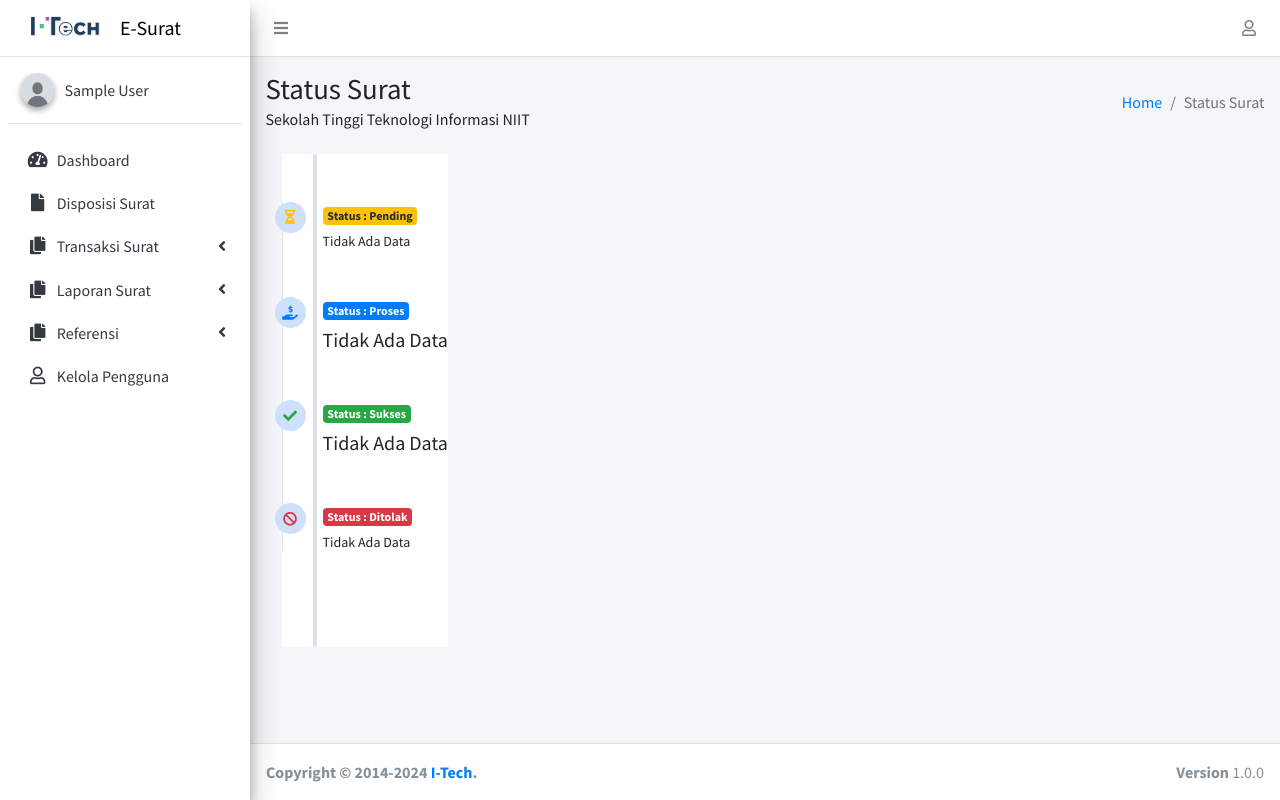
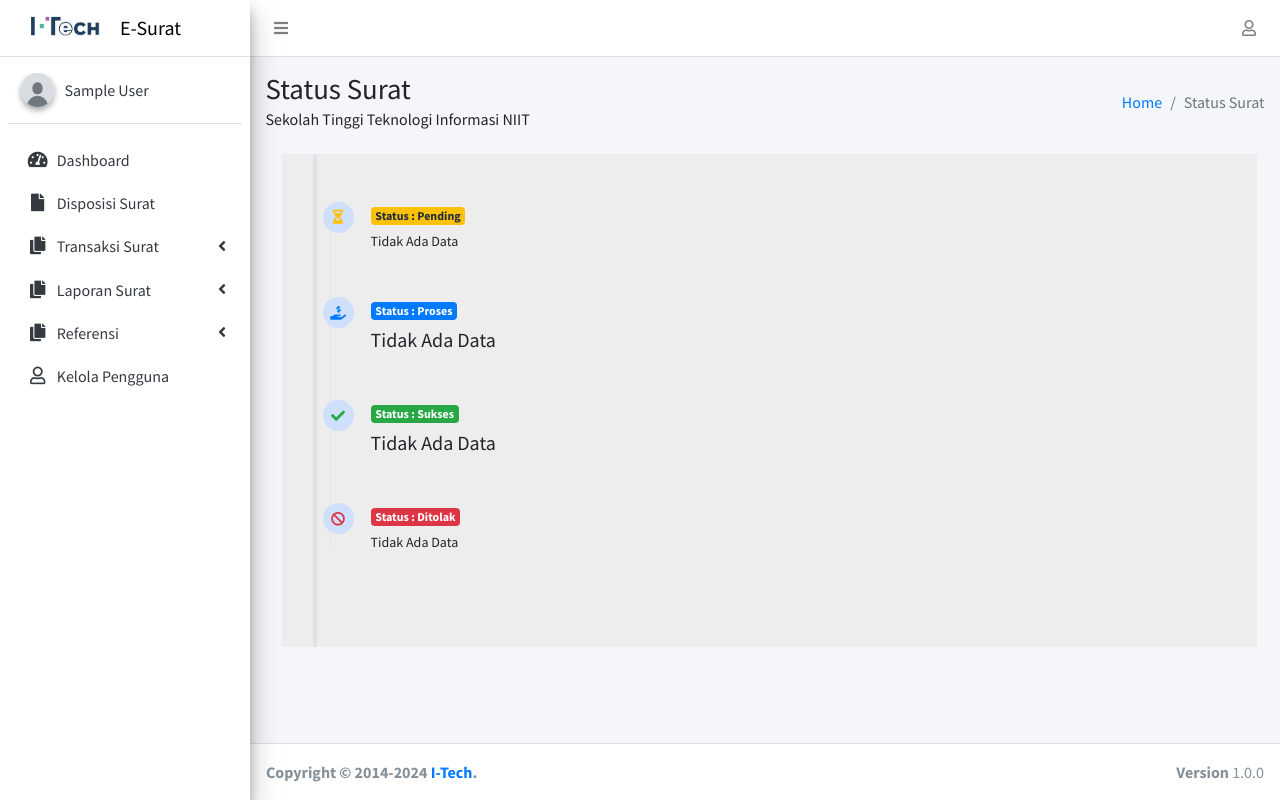
Before and after one commit to desihamita/ESuratTech, a Laravel app: page /status-surat in a window 1280 px wide. Run offline with Laravel 10, Linux system fonts and the light colour scheme; the visitor is signed in with stand-in values (Sample User, id 1); data that the repository does not hold is empty; parts of the project's set-up code (start-up, migrations or seed data) failed here and were passed over; some libraries are stand-ins or nearby versions.

Commit message:
update timeline surat

```diff
--- a/resources/views/components/timeline.blade.php
+++ b/resources/views/components/timeline.blade.php
@@ -1,5 +1,5 @@
 <!-- Section: Timeline -->
-<section class="py-5 timeline" style="background-color: #ffff">
+<section class="py-5 px-5 timeline" style="background-color: #ededed; width:100%">
     <ul class="timeline-with-icons">
         <li class="timeline-item mb-5">
             <span class="timeline-icon">
```
